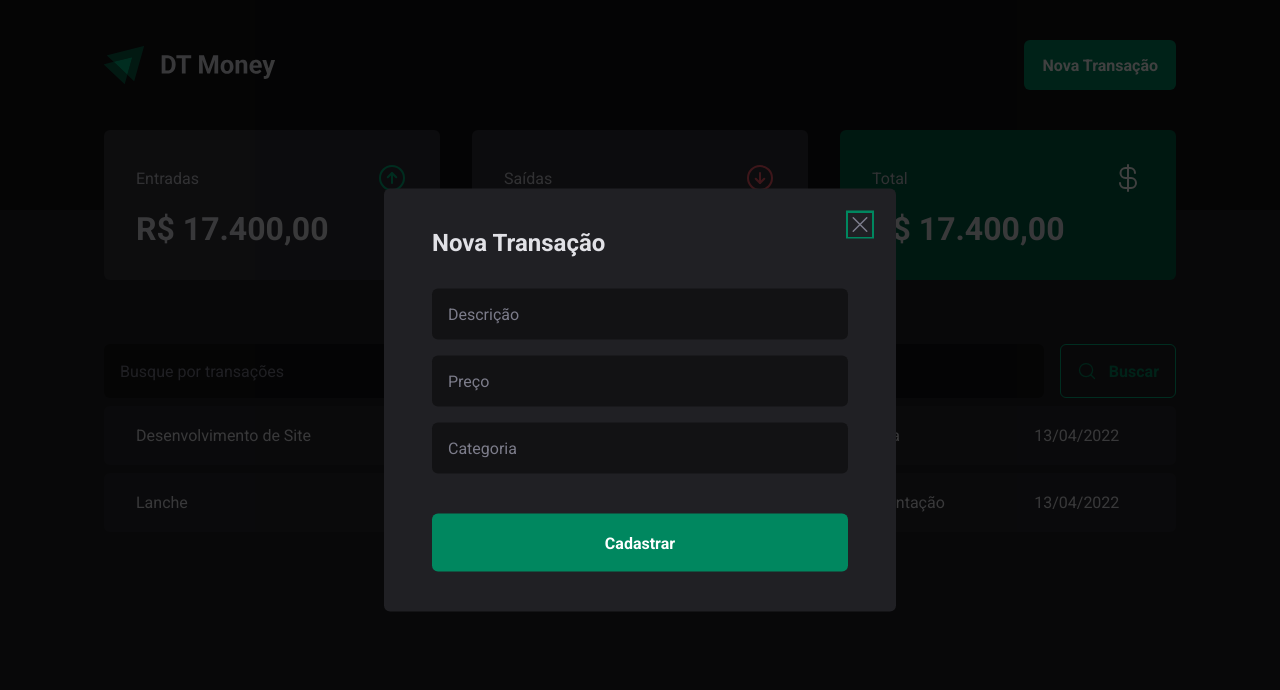
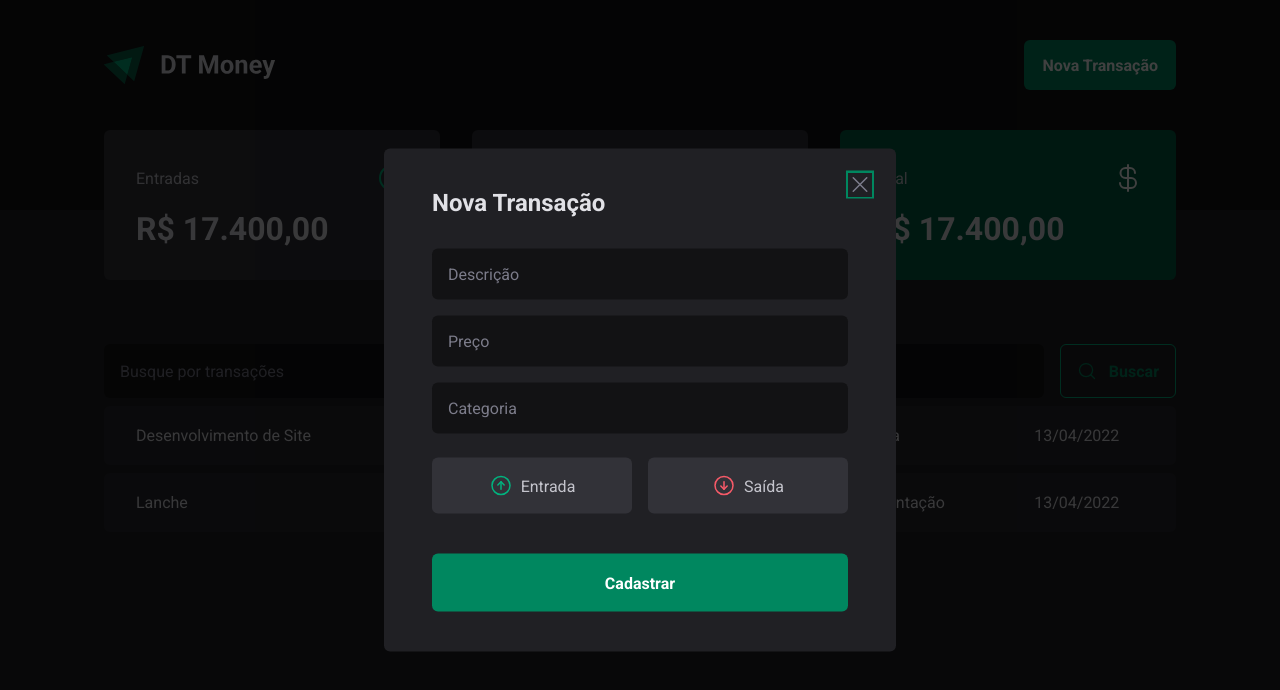
Before and after one commit to oecarvalho/dt-money, a React (Vite) app: page / in a window 1280 px wide. Both pictures are taken after a click on the button "Nova Transação". Shown: the top 690 px of the page. Built offline with nearby package versions, Linux system fonts and the light colour scheme.

Commit message:
finalizando estilização visual da página

```diff
--- a/package.json
+++ b/package.json
@@ -11,6 +11,7 @@
   },
   "dependencies": {
     "@radix-ui/react-dialog": "^1.1.15",
+    "@radix-ui/react-radio-group": "^1.3.8",
     "phosphor-react": "^1.4.1",
     "react": "^19.1.1",
     "react-dom": "^19.1.1",
--- a/src/components/NewTransactionModal/index.tsx
+++ b/src/components/NewTransactionModal/index.tsx
@@ -1,6 +1,6 @@
 import * as Dialog from '@radix-ui/react-dialog'
-import { Overlay, Content, CLoseButton } from './styles'
-import { X } from 'phosphor-react'
+import { Overlay, Content, CLoseButton, TransactionType, TransactionTypeButton } from './styles'
+import { ArrowCircleDown, ArrowCircleUp, X } from 'phosphor-react'
 
 
 export function NewTransactionModal() {
@@ -18,6 +18,18 @@
                     <input type="number" placeholder='Preço' required/>
                     <input type="text" placeholder='Categoria' required/>
 
+                    <TransactionType>
+                        <TransactionTypeButton variant='income' value='income'>
+                            <ArrowCircleUp size={24}/>
+                            Entrada
+                        </TransactionTypeButton>
+
+                        <TransactionTypeButton variant='outcome' value='outcome'>
+                            <ArrowCircleDown size={24}/>
+                            Saída
+                        </TransactionTypeButton>
+                    </TransactionType>
+
                     <button type='submit'>Cadastrar</button>
                 </form>
 
--- a/src/components/NewTransactionModal/styles.ts
+++ b/src/components/NewTransactionModal/styles.ts
@@ -1,5 +1,6 @@
 import styled from "styled-components";
 import * as Dialog from '@radix-ui/react-dialog'
+import * as RadioGroup from '@radix-ui/react-radio-group'
 
 export const Overlay = styled(Dialog.Overlay)`
     position: fixed;
@@ -67,3 +68,45 @@
     color: ${props => props.theme['gray-500']};
     line-height: 0;
 `
+
+export const TransactionType = styled(RadioGroup.Root)`
+    display: grid;
+    grid-template-columns: 1fr 1fr;
+    gap: 1rem;
+    margin-top: 0.5rem;
+`
+
+interface TransactionTypeButtonProps {
+    variant: 'income'|'outcome'
+}
+
+export const TransactionTypeButton = styled(RadioGroup.Item)<TransactionTypeButtonProps>`
+    background: ${props => props.theme['gray-700']};
+    padding: 1rem;
+    display: flex;
+    align-items: center;
+    justify-content: center;
+    gap: 0.5rem;
+    border-radius: 6px;
+    cursor: pointer;
+    border: 0;
+    color: ${props => props.theme['gray-300']};
+
+    svg{
+        color: ${props => props.variant === 'income' ? props.theme['green-300'] : props.theme['red-300']};
+    }
+
+    &[data-state='checked']{
+        color: ${props => props.theme['white']};
+        background: ${props => props.variant === 'income' ? props.theme['green-500'] : props.theme['red-500']};
+        transition: .3s;
+
+        svg{
+            color: ${props => props.theme['white']};
+        }
+    }
+
+    &[data-state='unchecked']{
+        background: ${props => props.theme['gray-600']};
+    }
+`
```
Also changed, not shown: 1 other file (tests, documents, lock files or other folders).
